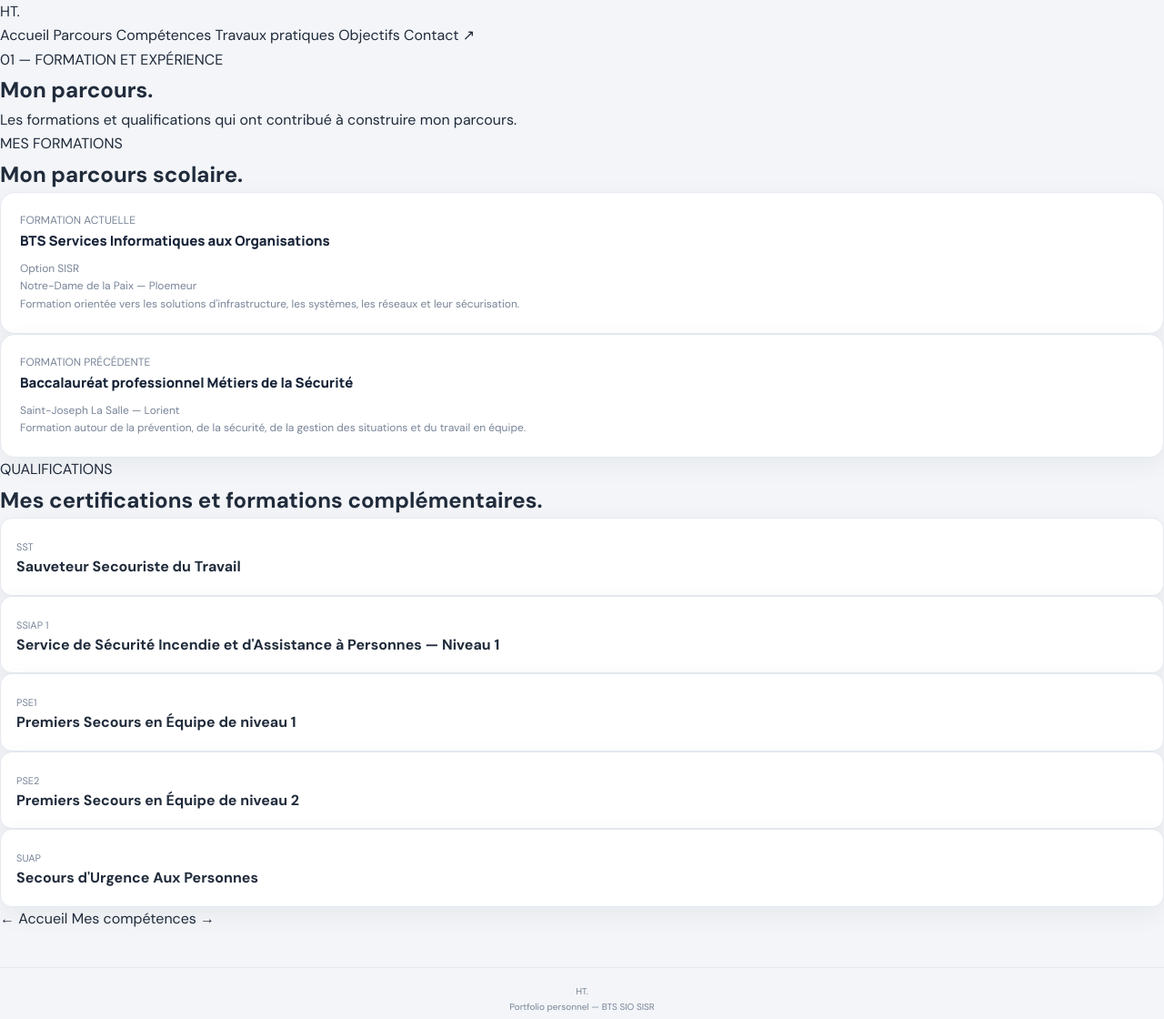
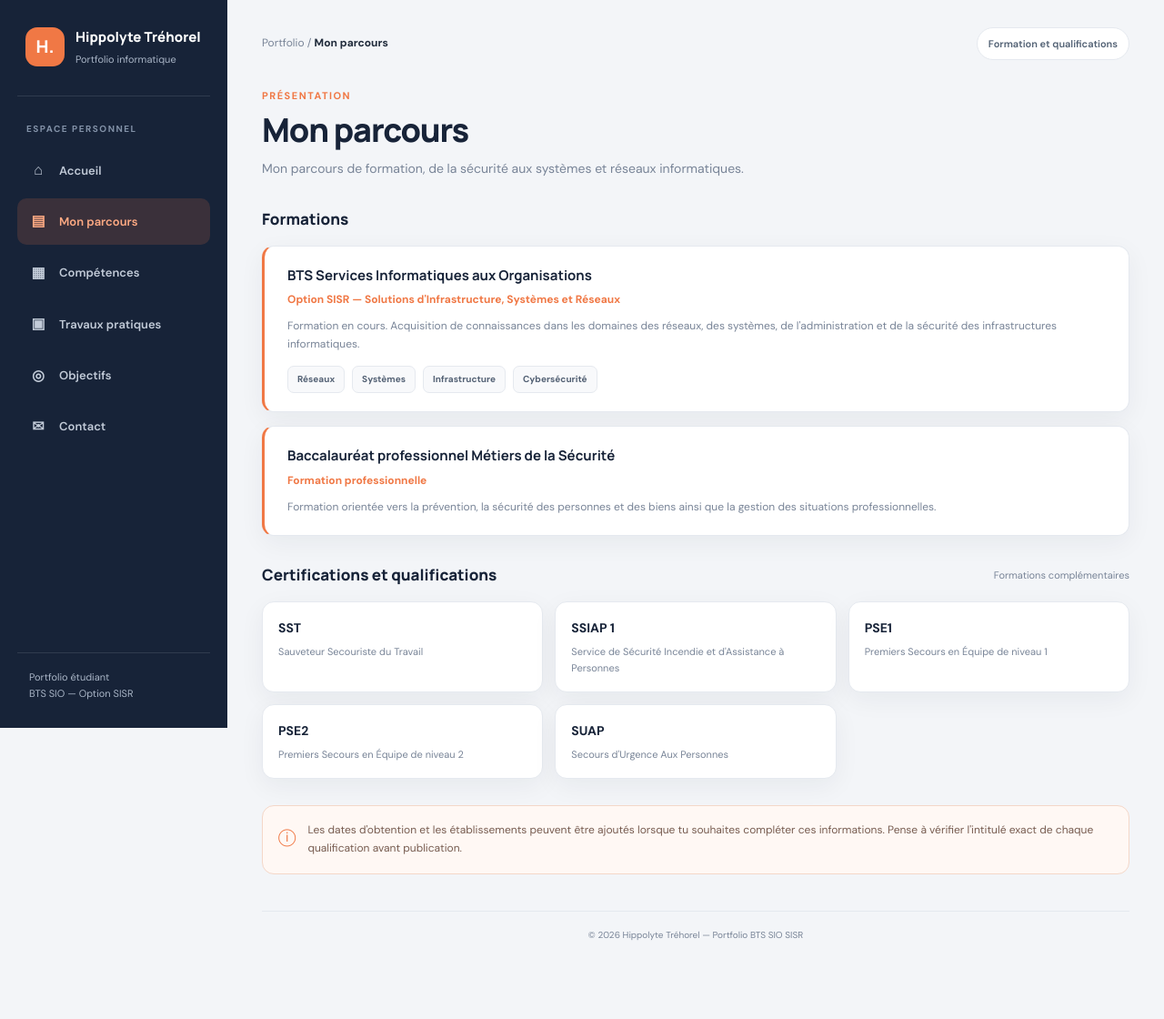
Before and after one commit to Trehorel/portfolio, a plain HTML site: page parcours.html in a window 1280 px wide. Shown: the whole page at 91% size. After the commit the page ends 1066 px from the top, so only its background shows below. Drawn offline with Linux system fonts and the light colour scheme.

Commit message:
Refactor parcours.html for improved structure and content
Updated the HTML structure and content for the parcours page, including changes to the header, main content, and footer sections.

```diff
--- a/parcours.html
+++ b/parcours.html
@@ -4,137 +4,103 @@
 <head>
   <meta charset="UTF-8">
   <meta name="viewport" content="width=device-width, initial-scale=1.0">
-    <meta name="description" content="Parcours scolaire et certifications d'Hippolyte Tréhorel.">
-    <title>Mon parcours — Hippolyte Tréhorel</title>
+  <meta name="description" content="Parcours et certifications d'Hippolyte Tréhorel.">
+  <title>Mon parcours | Hippolyte Tréhorel</title>
   <link rel="stylesheet" href="style.css">
+  <script src="script.js" defer></script>
 </head>
+<body>
+<div class="app-layout">
+  <aside class="sidebar">
+    <a href="index.html" class="brand">
+      <span class="brand-logo">H.</span>
+      <span><span class="brand-name">Hippolyte Tréhorel</span><span class="brand-subtitle">Portfolio informatique</span></span>
+    </a>
+    <p class="nav-caption">Espace personnel</p>
+    <nav class="sidebar-nav">
+      <a href="index.html"><span class="nav-icon">⌂</span>Accueil</a>
+      <a href="parcours.html"><span class="nav-icon">▤</span>Mon parcours</a>
+      <a href="competences.html"><span class="nav-icon">▦</span>Compétences</a>
+      <a href="travaux.html"><span class="nav-icon">▣</span>Travaux pratiques</a>
+      <a href="objectifs.html"><span class="nav-icon">◎</span>Objectifs</a>
+      <a href="contact.html"><span class="nav-icon">✉</span>Contact</a>
+    </nav>
+    <div class="sidebar-bottom">Portfolio étudiant<br>BTS SIO — Option SISR</div>
+  </aside>
 
-<body>
-
-<header class="header">
-    <div class="container nav-container">
-        <a href="index.html" class="logo">HT<span>.</span></a>
-        <nav class="navigation" aria-label="Navigation principale">
-            <a href="index.html">Accueil</a>
-            <a href="parcours.html" class="active">Parcours</a>
-            <a href="competences.html">Compétences</a>
-            <a href="travaux.html">Travaux pratiques</a>
-            <a href="objectifs.html">Objectifs</a>
-            <a href="contact.html" class="nav-cta">Contact ↗</a>
-        </nav>
-    </div>
+  <main class="main-content">
+    <header class="topbar">
+      <button class="mobile-menu-button" aria-label="Ouvrir le menu" aria-expanded="false">☰</button>
+      <div class="breadcrumb">Portfolio / <strong>Mon parcours</strong></div>
+      <div class="topbar-right"><span class="status-pill">Formation et qualifications</span></div>
     </header>
 
-<main>
+    <section class="page-heading reveal">
+      <div class="page-eyebrow">Présentation</div>
+      <h1>Mon parcours</h1>
+      <p>Mon parcours de formation, de la sécurité aux systèmes et réseaux informatiques.</p>
+    </section>
 
-    <section class="page-banner">
-        <div class="container">
-            <p class="eyebrow">01 — FORMATION ET EXPÉRIENCE</p>
-            <h1>Mon <span>parcours.</span></h1>
-            <p>
-                Les formations et qualifications qui ont contribué
-                à construire mon parcours.
-            </p>
+    <section class="content-section reveal">
+      <div class="section-title"><h2>Formations</h2></div>
+      <div class="timeline">
+        <article class="timeline-item">
+          <h3>BTS Services Informatiques aux Organisations</h3>
+          <div class="institution">Option SISR — Solutions d'Infrastructure, Systèmes et Réseaux</div>
+          <p>Formation en cours. Acquisition de connaissances dans les domaines des réseaux, des systèmes, de l'administration et de la sécurité des infrastructures informatiques.</p>
+          <div class="tag-list">
+            <span class="tag">Réseaux</span>
+            <span class="tag">Systèmes</span>
+            <span class="tag">Infrastructure</span>
+            <span class="tag">Cybersécurité</span>
+          </div>
+        </article>
+
+        <article class="timeline-item">
+          <h3>Baccalauréat professionnel Métiers de la Sécurité</h3>
+          <div class="institution">Formation professionnelle</div>
+          <p>Formation orientée vers la prévention, la sécurité des personnes et des biens ainsi que la gestion des situations professionnelles.</p>
+        </article>
       </div>
     </section>
 
-    <section class="section">
-        <div class="container">
-
-            <div class="section-heading">
-                <p class="eyebrow">MES FORMATIONS</p>
-                <h2>Mon parcours <span>scolaire.</span></h2>
+    <section class="content-section reveal">
+      <div class="section-title">
+        <h2>Certifications et qualifications</h2>
+        <span>Formations complémentaires</span>
       </div>
 
-            <div class="formation-grid">
-
-                <article class="content-card formation-card">
-                    <p class="card-label">FORMATION ACTUELLE</p>
-                    <h3>BTS Services Informatiques aux Organisations</h3>
-                    <p class="formation-option">Option SISR</p>
-                    <p>Notre-Dame de la Paix — Ploemeur</p>
-                    <p>
-                        Formation orientée vers les solutions d'infrastructure,
-                        les systèmes, les réseaux et leur sécurisation.
-                    </p>
+      <div class="certification-grid">
+        <article class="certification-card">
+          <strong>SST</strong>
+          <span>Sauveteur Secouriste du Travail</span>
         </article>
-
-                <article class="content-card formation-card">
-                    <p class="card-label">FORMATION PRÉCÉDENTE</p>
-                    <h3>Baccalauréat professionnel Métiers de la Sécurité</h3>
-                    <p>Saint-Joseph La Salle — Lorient</p>
-                    <p>
-                        Formation autour de la prévention, de la sécurité,
-                        de la gestion des situations et du travail en équipe.
-                    </p>
+        <article class="certification-card">
+          <strong>SSIAP 1</strong>
+          <span>Service de Sécurité Incendie et d'Assistance à Personnes</span>
         </article>
-
-            </div>
-
-            <div class="certifications-block">
-
-                <div class="section-heading compact-heading">
-                    <p class="eyebrow">QUALIFICATIONS</p>
-                    <h2>Mes certifications et formations <span>complémentaires.</span></h2>
-                </div>
-
-                <div class="certification-list">
-
         <article class="certification-card">
-                        <span class="certification-acronym">SST</span>
-                        <div>
-                            <h4>Sauveteur Secouriste du Travail</h4>
-                        </div>
+          <strong>PSE1</strong>
+          <span>Premiers Secours en Équipe de niveau 1</span>
         </article>
-
         <article class="certification-card">
-                        <span class="certification-acronym">SSIAP 1</span>
-                        <div>
-                            <h4>Service de Sécurité Incendie et d'Assistance à Personnes — Niveau 1</h4>
-                        </div>
+          <strong>PSE2</strong>
+          <span>Premiers Secours en Équipe de niveau 2</span>
         </article>
-
         <article class="certification-card">
-                        <span class="certification-acronym">PSE1</span>
-                        <div>
-                            <h4>Premiers Secours en Équipe de niveau 1</h4>
-                        </div>
+          <strong>SUAP</strong>
+          <span>Secours d'Urgence Aux Personnes</span>
         </article>
-
-                    <article class="certification-card">
-                        <span class="certification-acronym">PSE2</span>
-                        <div>
-                            <h4>Premiers Secours en Équipe de niveau 2</h4>
-                        </div>
-                    </article>
-
-                    <article class="certification-card">
-                        <span class="certification-acronym">SUAP</span>
-                        <div>
-                            <h4>Secours d'Urgence Aux Personnes</h4>
-                        </div>
-                    </article>
-
-                </div>
-            </div>
-
-            <div class="page-navigation">
-                <a href="index.html" class="button button-secondary">← Accueil</a>
-                <a href="competences.html" class="button button-primary">Mes compétences →</a>
-            </div>
-
       </div>
     </section>
 
+    <div class="info-banner content-section reveal">
+      <span class="info-banner-icon">ⓘ</span>
+      <p>Les dates d'obtention et les établissements peuvent être ajoutés lorsque tu souhaites compléter ces informations. Pense à vérifier l'intitulé exact de chaque qualification avant publication.</p>
+    </div>
+
+    <footer class="footer">© <span class="current-year"></span> Hippolyte Tréhorel — Portfolio BTS SIO SISR</footer>
   </main>
-
-<footer class="footer">
-    <div class="container footer-content">
-        <a href="index.html" class="logo">HT<span>.</span></a>
-        <p>Portfolio personnel — BTS SIO SISR</p>
 </div>
-</footer>
-
-<script src="script.js"></script>
 </body>
 </html>
```
Lines whose indentation alone changed are shown as unchanged.
